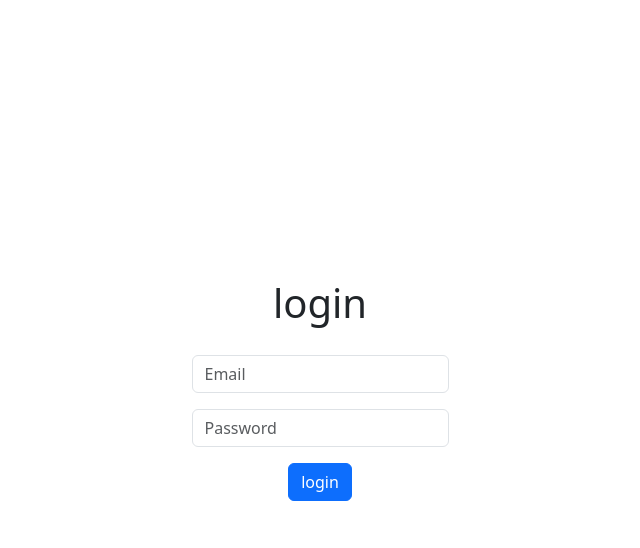
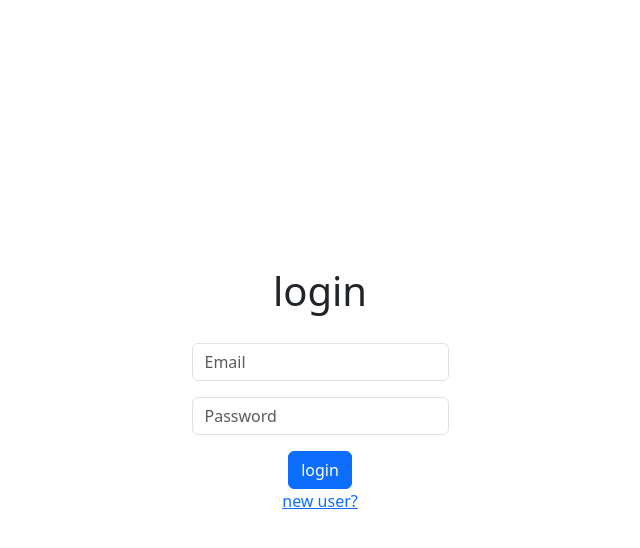
Before and after one commit to head-hunters/ReportGen, a Flask app: page /login in a window 1280 px wide. Shown: the top 548 px of the page, without its empty margins (320-960 px from the left). Run offline with Flask 3, Linux system fonts and the light colour scheme.

Commit message:
hyper link

```diff
--- a/templates/login.html
+++ b/templates/login.html
@@ -16,8 +16,9 @@ Login
     </div>
 
     <button class="btn btn-primary" type="submit">login</button>
+</form>
+<a href="/register">new user?</a>
 
-</form>
 
 
 {%endblock%}
```
